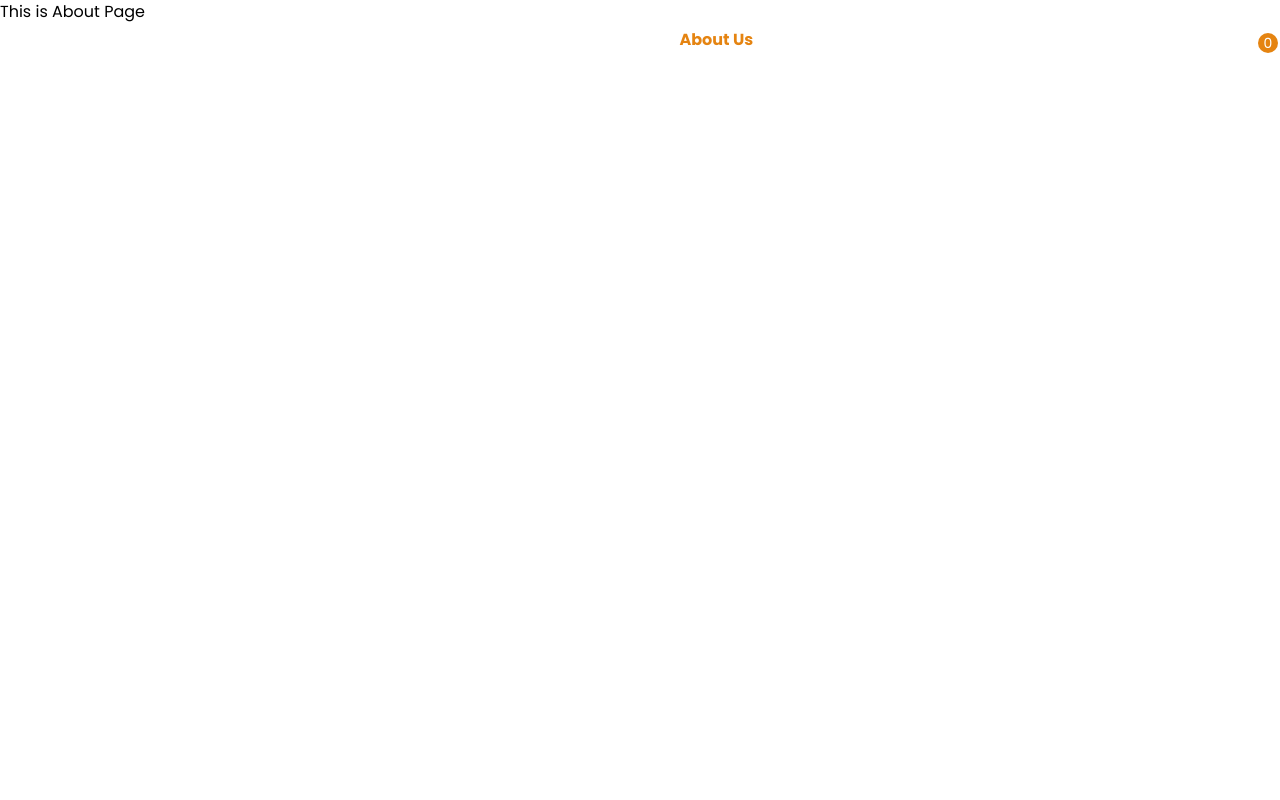
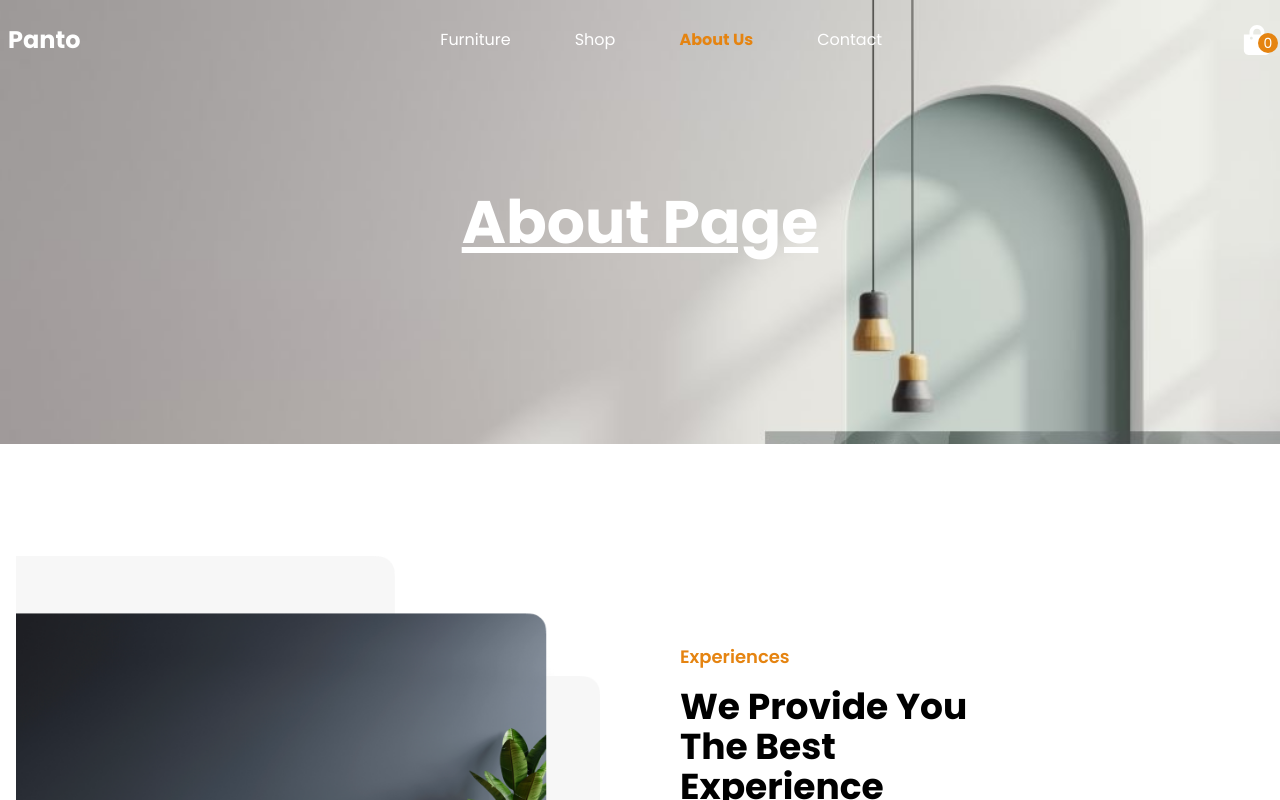
Before and after one commit to mahdirafi/Panto-Furniture_ReactJS, a React (Vite) app: page /about in a window 1280 px wide. Shown: the top 800 px of the page. Built offline with nearby package versions, Linux system fonts and the light colour scheme.

Commit message:
About Page

```diff
--- a/src/pages/about/About.jsx
+++ b/src/pages/about/About.jsx
@@ -1,12 +1,24 @@
-
+import aboutImg from "../../assets/about-background.jpg";
+import Experiences from "../home/Experiences";
 
 const About = () => {
-    return (
-        <div>
-            This is About Page
+  return (
+    <section>
+      <div
+        className="w-full h-111 bg-no-repeat bg-cover flex justify-center items-center"
+        style={{ backgroundImage: `url(${aboutImg})` }}
+      >
+        <div className=" ">
+          <h2 className="text-6xl text-white font-bold underline underline-offset-4 ">
+            About Page
+          </h2>
+        </div>
 
-        </div>
-    );
+        {/* experience */}
+      </div>
+      <Experiences />
+    </section>
+  );
 };
 
 export default About;
```
